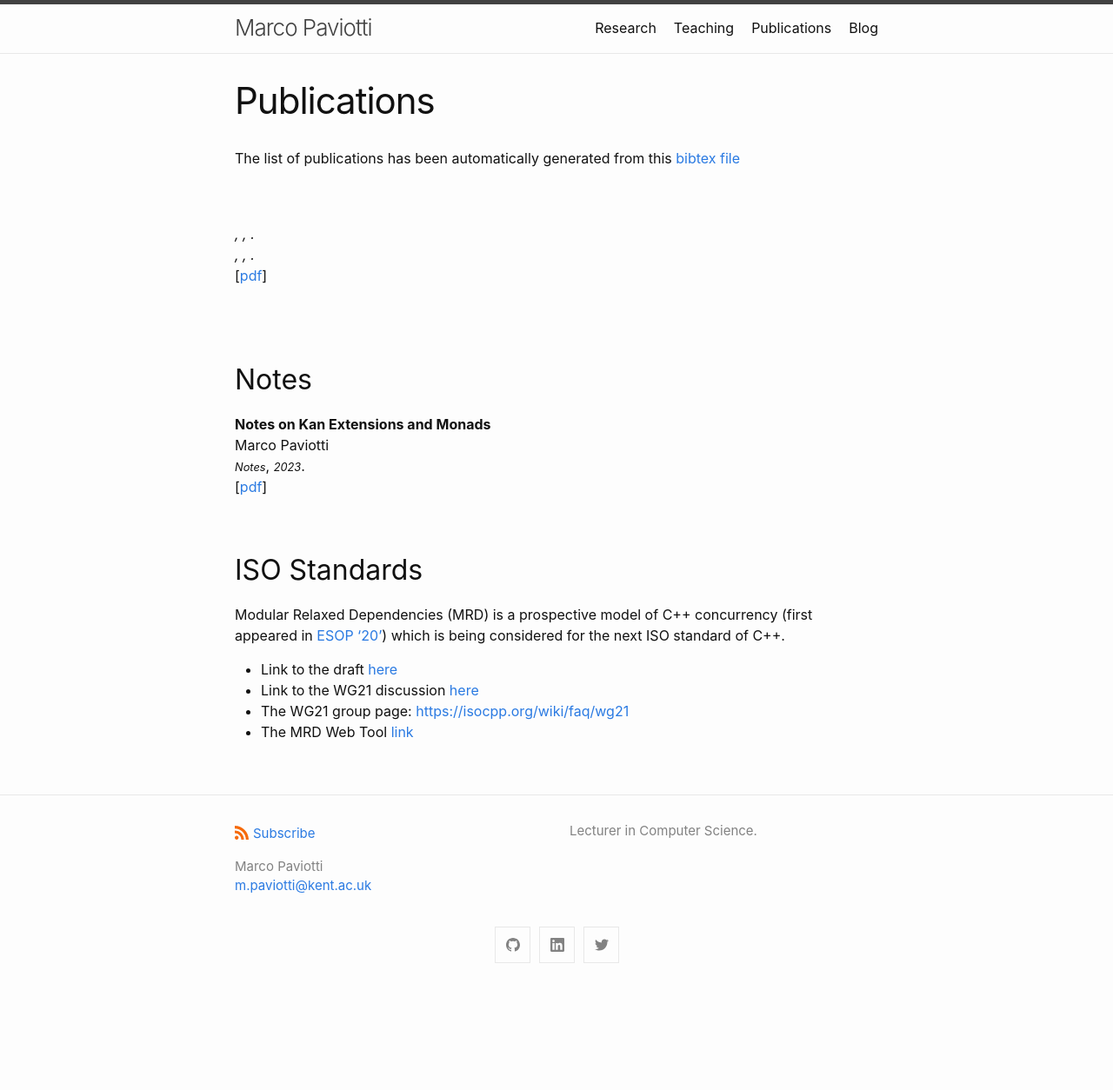
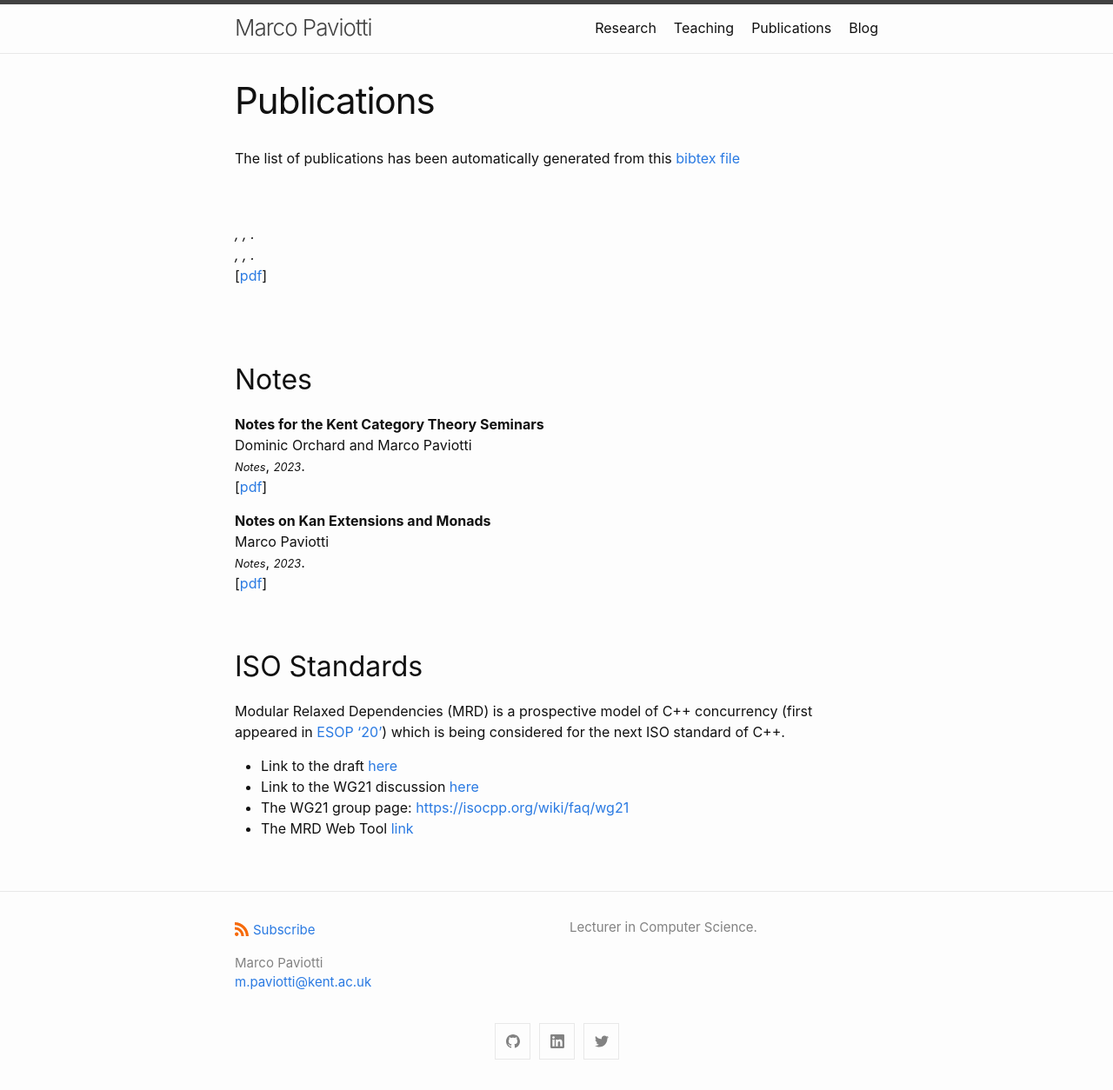
Before and after one commit to mpaviotti/mpaviotti.github.com, a Jekyll site: the page built from publications.markdown, in a window 1280 px wide. Shown: the whole page at 87% size. Built offline with Jekyll 4.4.1, drawn with Linux system fonts in a browser that asks for light colours; before the commit the page ends 1143 px from its top, so only the background shows below that.

Commit message:
Intro Cat 24

```diff
--- a/publications.markdown
+++ b/publications.markdown
@@ -31,7 +31,11 @@ The list of publications has been automatically generated from this [bibtex file
 <div id="bibtex_display"></div>
 
 ## Notes
-  <span class="title" style="font-weight: bold;">Notes on Kan Extensions and Monads</span><br/>
+  <span class="title" style="font-weight: bold;">Notes for the Kent Category Theory Seminars</span><br/>
+  <span class="author">Dominic Orchard and Marco Paviotti</span><br/>
+  <span class="journal" style="font-style: italic; font-size:80%">Notes</span>, <span class="year" style="font-style: italic; font-size:80%">2023</span>. <br> [<a href="/assets/papers/intro-cat24.pdf" class="url">pdf</a>]
+
+<span class="title" style="font-weight: bold;">Notes on Kan Extensions and Monads</span><br/>
   <span class="author">Marco Paviotti</span><br/>
   <span class="journal" style="font-style: italic; font-size:80%">Notes</span>, <span class="year" style="font-style: italic; font-size:80%">2023</span>. <br> [<a href="/assets/papers/kan-notes23.pdf" class="url">pdf</a>]
 
```
